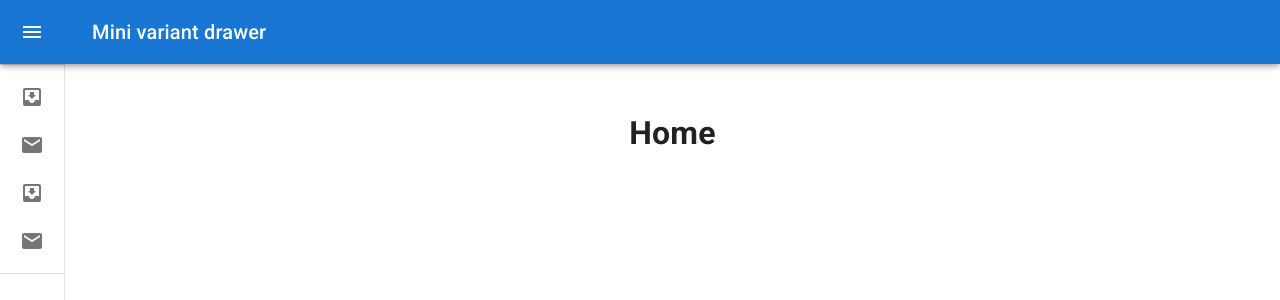
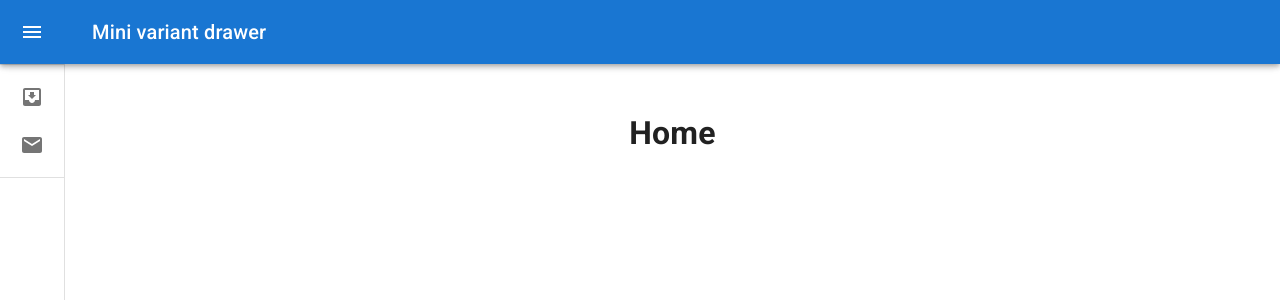
Before and after one commit to tiendunggg99/tiendung99.Ecommerce.Client, a React (Create React App) app: page / in a window 1280 px wide. Shown: the top 300 px of the page. Built offline with nearby package versions, Linux system fonts and the light colour scheme.

Commit message:
sidebar item map improve

```diff
--- a/src/components/SideBar/SidebarItems/SidebarItems.tsx
+++ b/src/components/SideBar/SidebarItems/SidebarItems.tsx
@@ -12,8 +12,8 @@ function SidebarItems(props: any) {
     <div>
       <Divider />
       <List>
-        {["Inbox", "Starred", "Send email", "Drafts"].map((text, index) => (
-          <ListItemComp text={text} open={props.open} index={index} />
+        {dataMenus.map(({ text, icon }) => (
+          <ListItemComp text={text} open={props.open} icon={icon} key={text} />
         ))}
       </List>
       <Divider />
@@ -21,9 +21,20 @@ function SidebarItems(props: any) {
   );
 }
 
+const dataMenus = [
+  {
+    text: "Home",
+    icon: <InboxIcon />,
+  },
+  {
+    text: "About",
+    icon: <MailIcon />,
+  },
+];
+
 function ListItemComp(props: any) {
   return (
-    <ListItem key={props.text} disablePadding sx={{ display: "block" }}>
+    <ListItem disablePadding sx={{ display: "block" }}>
       <ListItemButton
         sx={{
           minHeight: 48,
@@ -38,7 +49,7 @@ function ListItemComp(props: any) {
             justifyContent: "center",
           }}
         >
-          {props.index % 2 === 0 ? <InboxIcon /> : <MailIcon />}
+          {props.icon}
         </ListItemIcon>
         <ListItemText
           primary={props.text}
```
